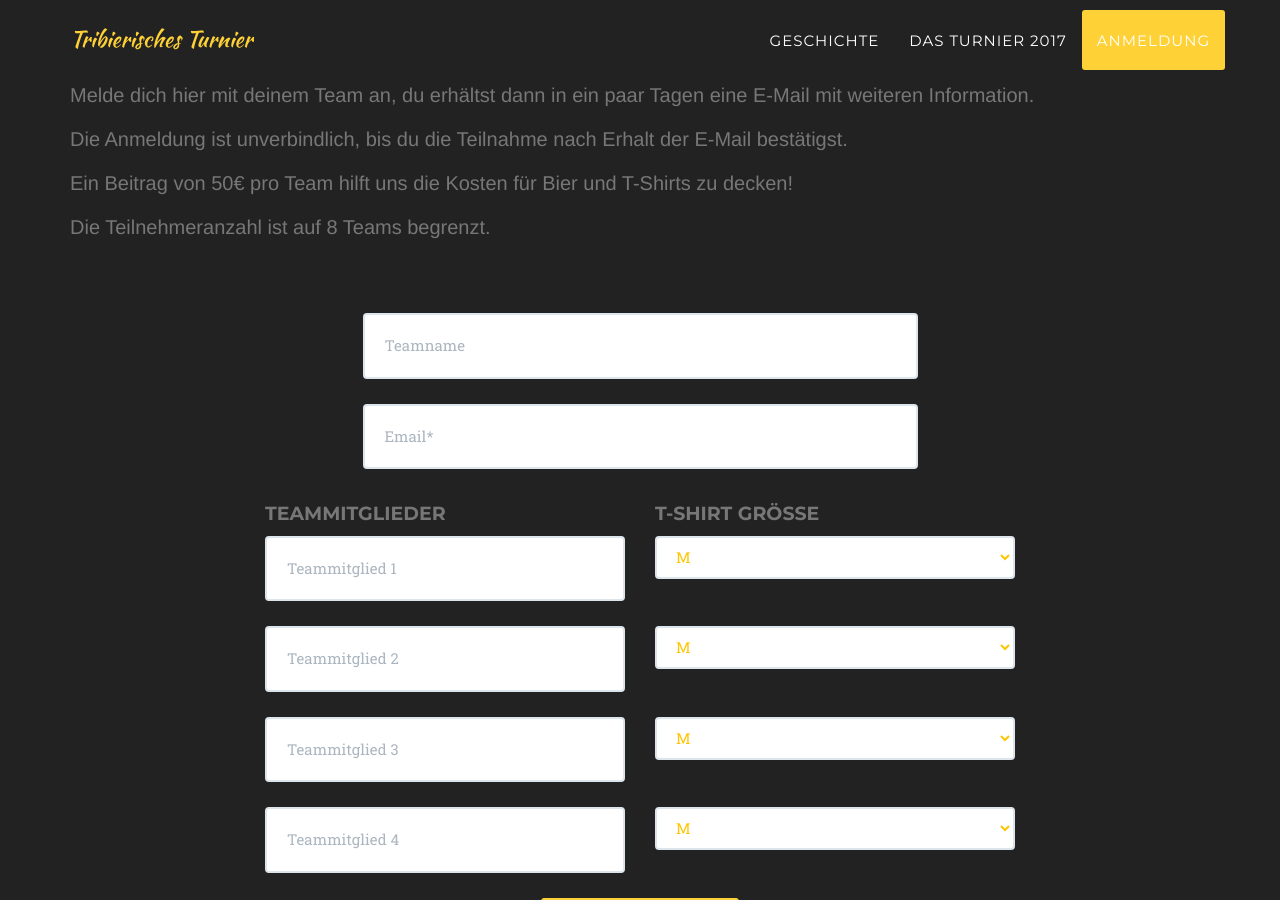
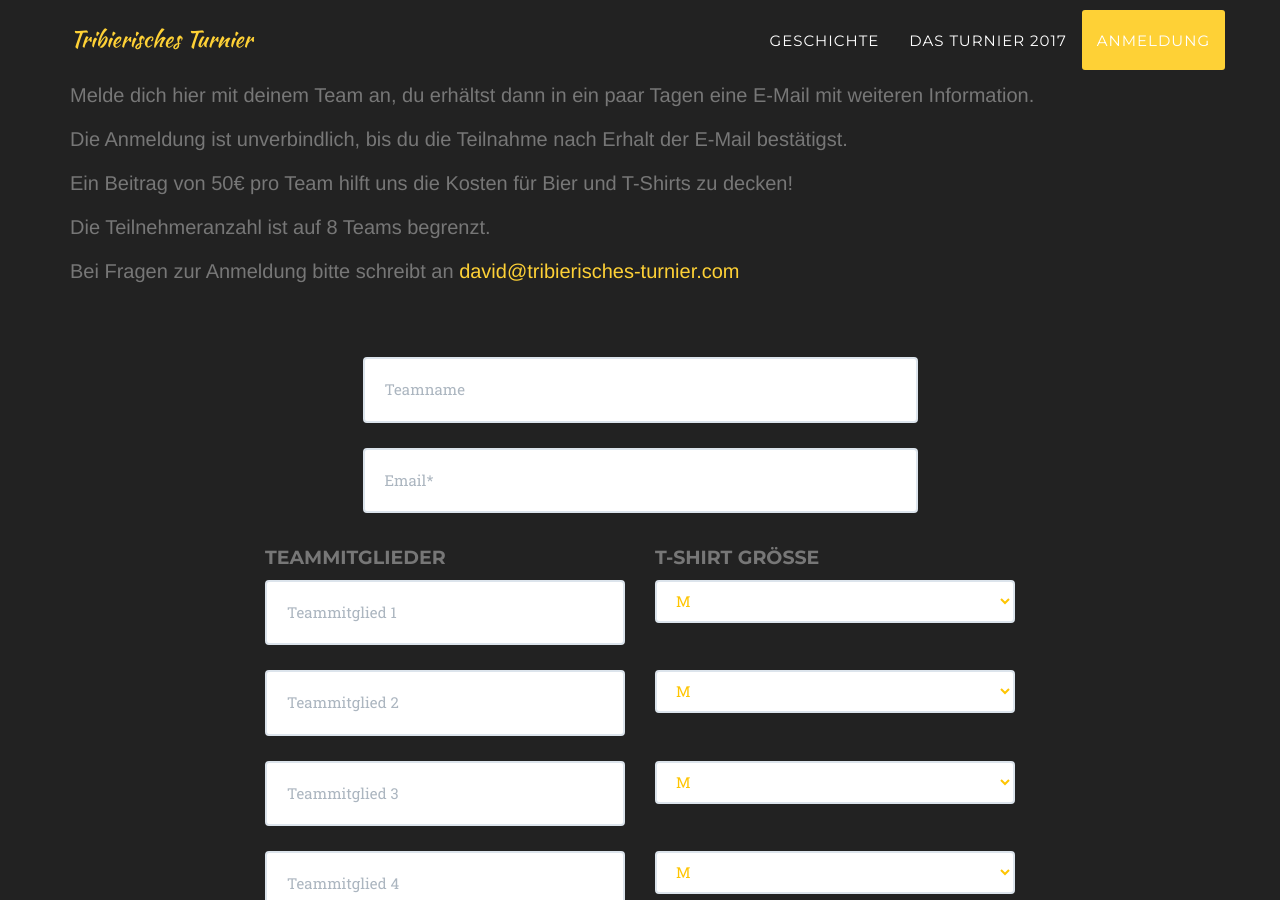
Before and after one commit to LimonChillo/tribier, a Jekyll site: the page built from index.html, in a window 1280 px wide and 900 px high, scrolled down 2796 px. Built offline with Jekyll 4.4.1, drawn with Linux system fonts in a browser that asks for light colours; some web fonts are replaced; comment, search, counter and statistics services are not loaded.

Commit message:
add support mail

```diff
--- a/_includes/contact.html
+++ b/_includes/contact.html
@@ -14,6 +14,9 @@
                 <br>
                 <br>
                 Die Teilnehmeranzahl ist auf 8 Teams begrenzt.
+                <br>
+                <br>
+                Bei Fragen zur Anmeldung bitte schreibt an <a href="mailto:david@tribierisches-turnier.com">david@tribierisches-turnier.com</a>
 
               </h3>
           </div>
```
